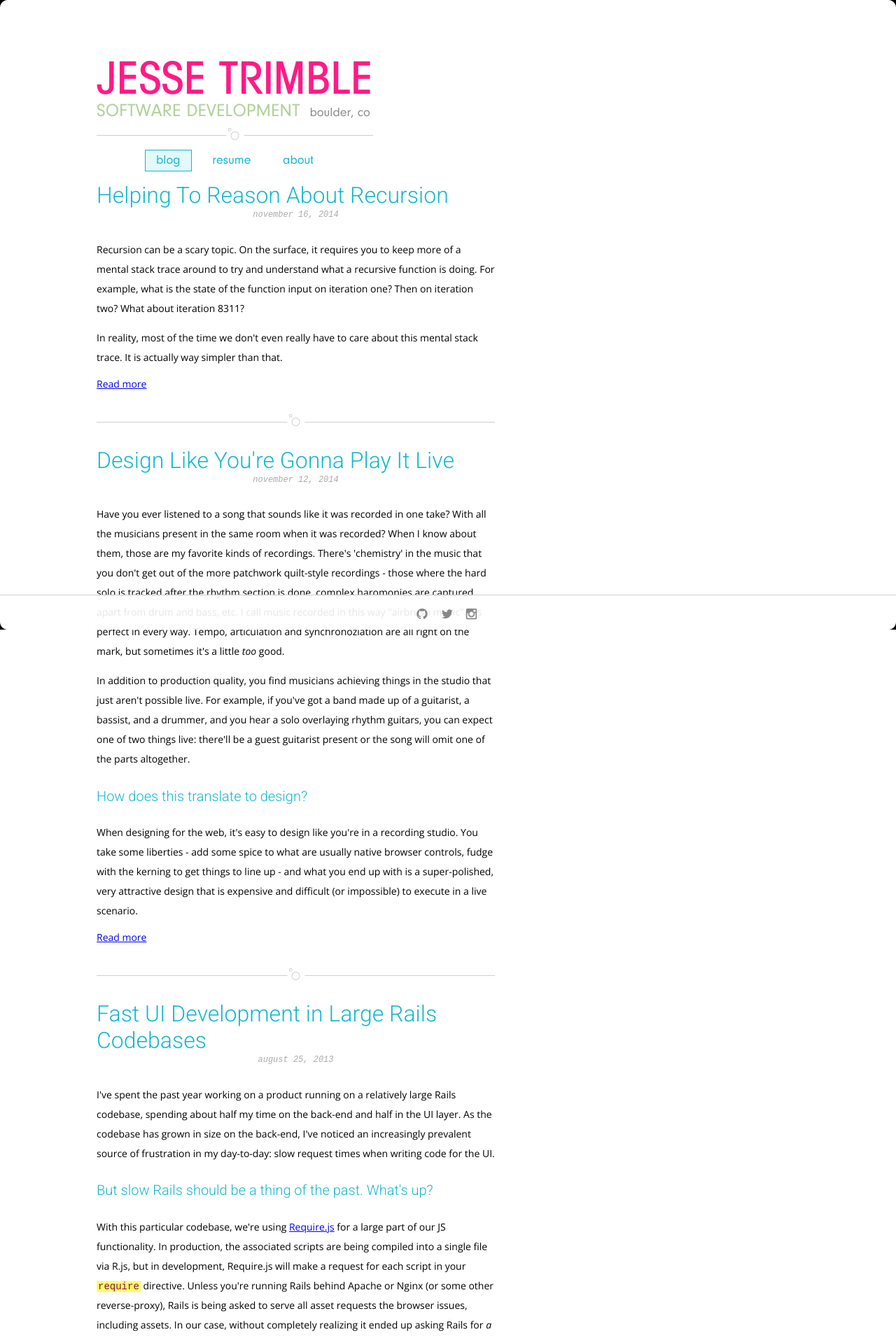
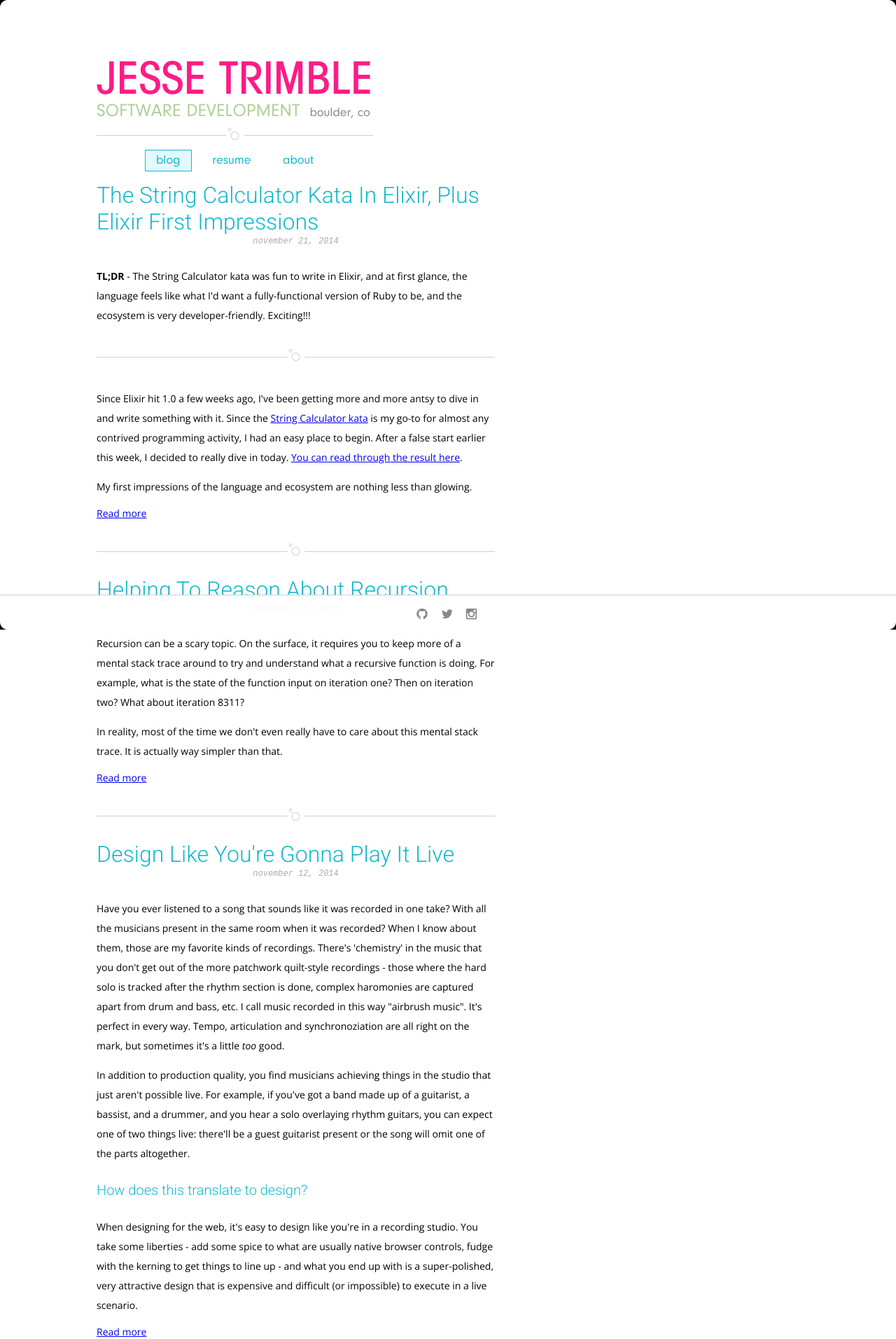
Before and after one commit to jtrim/jtrim.github.io, a Jekyll site: the page built from index.html, in a window 1280 px wide. Shown: the top 1914 px of the page at 70% size. Built offline with Jekyll 4.4.1, drawn with Linux system fonts in a browser that asks for light colours; some web fonts are replaced; comment, search, counter and statistics services are not loaded; some of the changed lines change nothing that is shown.

Commit message:
Elixir post

````diff
--- a/_layouts/default.html
+++ b/_layouts/default.html
@@ -7,6 +7,7 @@
     <link href="/assets/css/styles.css" rel="stylesheet" />
     <meta name="viewport" content="width=device-width,initial-scale=1,user-scalable=no" />
     <meta http-equiv="X-UA-Compatible" content="IE=EmulateIE9">
+    <meta charset="UTF-8">
   </head>
   <body class="{{ page.body_classname }}">
     <div class="main">
--- /dev/null
+++ b/_posts/2014-11-21-string-calculator-in-elixir.md
@@ -0,0 +1,128 @@
+---
+layout: post
+title: "The String Calculator Kata In Elixir, Plus Elixir First Impressions"
+permalink: "string-calculator-elixir"
+---
+
+**TL;DR** - The String Calculator kata was fun to write in Elixir, and at first glance, the language feels like what I'd want a fully-functional version of Ruby to be, and the ecosystem is very developer-friendly. Exciting!!!
+
+---
+
+Since Elixir hit 1.0 a few weeks ago, I've been getting more and more antsy to dive in and write something with it. Since the [String Calculator kata](http://osherove.com/tdd-kata-1/) is my go-to for almost any contrived programming activity, I had an easy place to begin. After a false start earlier this week, I decided to really dive in today. [You can read through the result here](https://github.com/jtrim/string_calculator_ex).
+
+My first impressions of the language and ecosystem are nothing less than glowing. <!--\-->This is going to sound like a Rubyist talking (and it is...), but Elixir feels a lot like Ruby[*](#footnote1) (not really in a feature kind of way, but more in the way I felt the first time I wrote Ruby code that actually did something.) However, Ruby has been around for awhile, and even had been when I started using it. Given the relatively short amount of time the language has been in serious development, I'm immensely impressed with what Elixir is today.
+
+**Here are a few of my initial takeaways:**
+
+#### Function Composition, or The Magical |> Operator
+
+In probably every version of this kata I've done, the `add` function ends up being an ugly collection of "do this, then that, then another thing, then some more stuff, then sum the result". This time around was no exception:
+
+```elixir
+def add(input) do
+  sum map split(delimiter_from(input), numbers_from(input)), &to_integer/1
+end
+```
+
+Gross, right? With my recent toying with Haskell, it was right about here where I really wanted to compose a series of functions to clean this up.
+
+It's not obvious anywhere that I found, but in the documentation for the `Kernel` module, there's an operator called `|>`, or the 'pipe' operator. In practice, this feels a lot like unix pipes, where the result of some execution is fed as an input in the next pipe-delimited action. Here's a composed version of my `add` function:
+
+```elixir
+  def add(input) do
+    delimiter_from(input)
+    |> split(numbers_from(input))
+    |> map(&to_integer/1)
+    |> sum
+  end
+```
+
+Much better! That could also have been combined onto one line, ala `this |> that |> those`, but the line breaks express things nicely.
+
+This feature is HUGE for me, and is one of many things I wish Ruby had. And you know what the great thing is? The Elixir language provides facilities to **extend the language itself**. This operator and its behavior is something I could have written for myself (I'm catching myself as I'm writing this - I could actually be wrong about Ruby here. This might be possible in Ruby, but it likely wouldn't be pretty _or_ efficient). Or extended for myself, as [has already been done](https://github.com/batate/elixir-pipes).
+
+So why have I gone and used the word "Magic"? Let's look at the application of `map` in my example:
+
+```elixir
+|> map(&to_integer/1)
+```
+
+This says "feed the previous evaluation into `map`, using `to_integer` as the iterator function. But wait\...`map`'s function signature reads something like: `map(collection, fun)`. Not only have we called `map/2` with one argument, but it's the first argument. The signature of `map` has two arguments, and the iterator function is the second argument! While I have some guesses, I don't exactly know how Elixir knows to interpret this correctly. I'll likely post again once I know for sure what's going on.
+
+#### ExUnit is Intuitive
+
+I've goofed around with EUnit for Erlang, HUnit for Haskell, and probably others that I can't remember. In more cases than not, I remember being left with a bulky and unintuitive feel from the seemingly common testing libraries in other languages. In contrast, ExUnit feels pretty natural to write. Here's a short test module for my `Delimiter` implementation:
+
+```elixir
+defmodule StringCalculator.DelimiterTest do
+  use ExUnit.Case
+  import StringCalculator.Delimiter
+
+  test "when given a string with no custom delimiter, the default delimiter is returned" do
+    assert delimiter_from("1,2,3") == ~r/(?:,|\n)/
+  end
+
+  test "when given a string with a custom delimiter, the custom delimiter is extracted and added to the defaults" do
+    assert delimiter_from("//;\n1,2,3") == ~r/(?:;|,|\n)/
+  end
+
+  test "when given a string with a custom delimiter, the custom delimiter is escaped properly" do
+    assert delimiter_from("//[***]\n1,2***3") == ~r/(?:\*\*\*|,|\n)/
+  end
+end
+```
+
+I don't really have much more to say on this, which, in the case of testing libraries, is a good thing. If I could stand here and talk to you all day about all the bells and whistles my hammer has to help me drive nails, it's probably quite a bit more than just a hammer. ExUnit is just a hammer, and it's a pretty good one by my early measure.
+
+#### The Documentation is Great
+
+Just go [browse them](http://elixir-lang.org/docs/stable/elixir/index.html). Better yet, go write something and actually _use_ them. I found them to be clean, readable, and as informative as I wanted them to be. And given how new the language is, they're incredibly complete. Jose et al made a great decision pretty early on in designing the language - they made documentation a first-class citizen. Documentation is easily accessible from `iex`: `h Enum.map` prints:
+
+<img src='/assets/images/iex_doc_enum_map.png' class='default-width' />
+
+HTML documentation [seems easy (enough) to generate](https://github.com/elixir-lang/ex_doc). Oh, and [doc tests](http://elixir-lang.org/docs/stable/ex_unit/ExUnit.DocTest.html) help cover the easy cases for your pure code.
+
+**Now to beat Elixir up a tiny bit:** <small>(just a tiny bit, really\...)</small>
+
+#### Referencing a Named Function Feels Too Clunky
+
+Given the following module:
+
+```elixir
+defmodule Thing do
+  def thingy?(incoming_thing) do
+    incoming_thing == "thingy"
+  end
+end
+```
+
+If I wanted to use `thingy?` as a predicate when filtering a list, I'd have to say: `Enum.filter ["stuff", "thingy", "pancakes"], &Thing.thingy?/1`. Specifically, the reference to the named `thingy?` function is `&Thing.thingy?/1`. Recently coming from Haskell, where I can do something like:
+
+```haskell
+module Thing (isThingy) where
+  isThingy x = x == "thingy"
+
+-- later...
+
+import Thing
+
+filter isThingy ["stuff", "thingy", "pancakes"]
+```
+
+The whole `&stuff/arity` song-and-dance feels unnecessary, and it made me a little sad to write it. However, this was a pretty minor sad for me. It's a pretty small price to pay to be able to throw functions around in a functional style.
+
+#### Possible API Inconsistencies?
+
+This is another minor thing, but consistency is a quick trigger for me, so I have to include it. `String.split/2`'s signature and `Regex.split/2`'s signature have their arguments reversed, but they do basically the same thing (or more correctly, are commonly used to achieve the same end). Why the reversal?
+
+This is the only occurrence I ran across when coding the Kata so I really can't say whether or not more can be found. Maybe there's a good reason for this, but I didn't see it through this (tiny) exercise.
+
+---
+
+Despite the tiny annoyances, I'm overjoyed with what I've seen so far. And this really feels like the tip of the iceberg. Since it runs on the Erlang VM (Beam), handling concurrency elegantly is front-and-center in the design of the language. If Elixir is anything like Erlang in this regard, sending messages to a process running on another machine should be handled relatively seamlessly. And like Erlang, Elixir's concurrency model is based on the use of lightweight processes, letting the underlying system handle some of the setup / teardown overhead involved in working concurrently. Another reason I'm excited about Elixir is [Phoenix](https://github.com/phoenixframework/phoenix), the web app framework that seems to have the most traction.
+
+Elixir seems to have a lot going for it, and at 1.0 it's a pretty full-featured eco system, complete with a package manager  (Hex), build tool (Mix), and great documentation. I'm excited to go deeper, and I'll try and post my findings here. Happy coding!
+
+<small id="footnote1">
+**\*** This makes some amount of sense given it's largely a product of José Valim. If you consider yourself a part of the Ruby community, you've almost certainly heard his name at least in passing, but if not, he's [done a lot for Rails](https://github.com/rails/rails/graphs/contributors), [among other things](https://github.com/josevalim).
+</small>
--- a/assets/css/layout/images.scss
+++ b/assets/css/layout/images.scss
@@ -2,5 +2,9 @@
   img {
     width: 100%;
     height: auto;
+
+    &.default-width {
+      width: auto;
+    }
   }
 }
````
Also changed, not shown: assets/images/iex_doc_enum_map.png (added).
